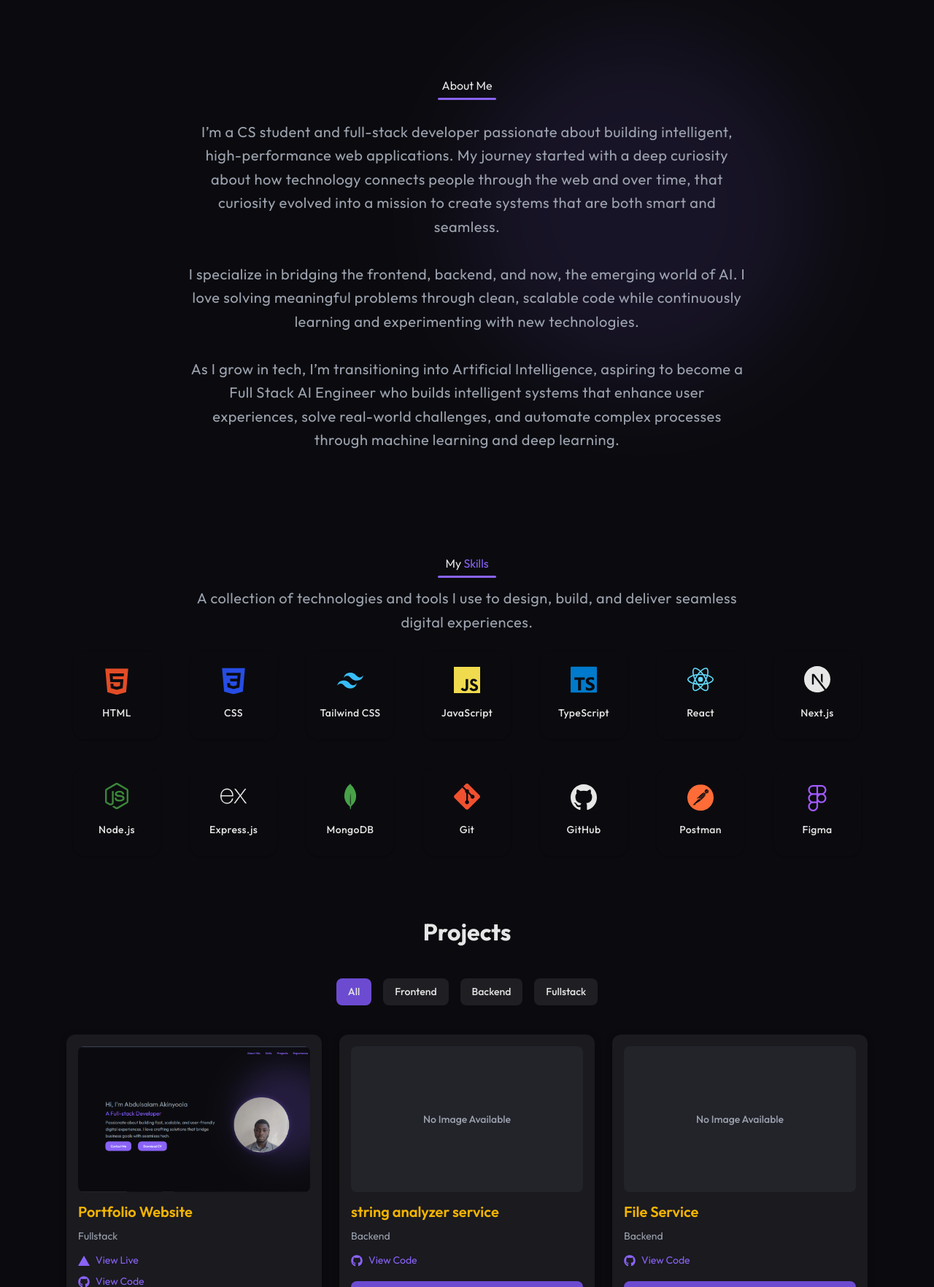
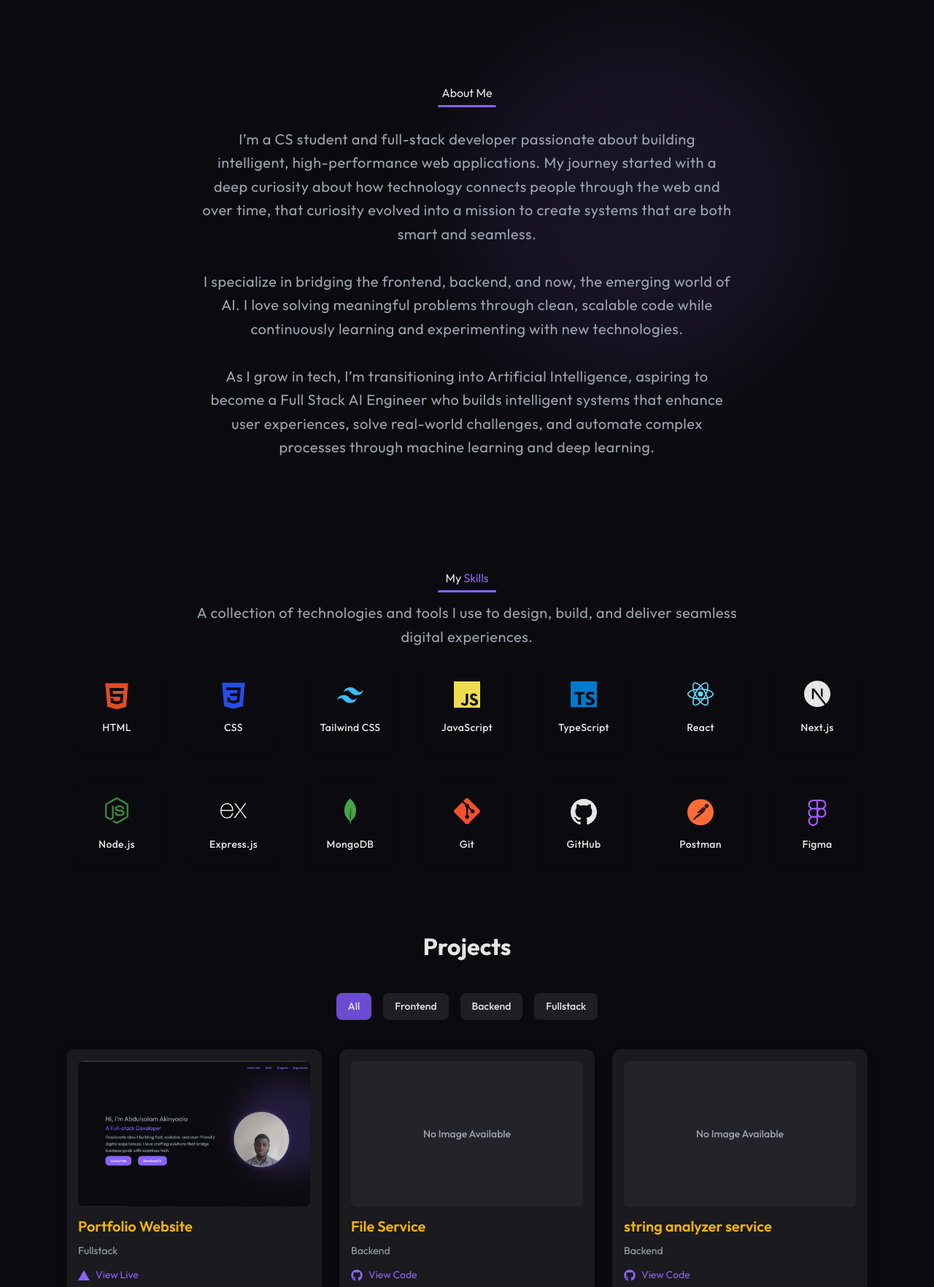
Before and after one commit to Abdulsalamdev/portfolio, a Next.js app: page / in a window 1280 px wide. Shown: the part 836-2600 px from the top of the page at 73% size. Built offline with nearby package versions, Linux system fonts and the light colour scheme.

Commit message:
feat: add tasknest to service

```diff
--- a/components/About.tsx
+++ b/components/About.tsx
@@ -24,7 +24,7 @@ const About = () => {
     <section
       id="about"
       className="relative w-full min-h-screen flex items-center justify-center py-24 px-6 md:px-16 lg:px-32 overflow-hidden bg-transparent"
-      style={{ scrollMarginTop: "80px", width: "100vw" }}
+      style={{ scrollMarginTop: "80px", width: "100vw", paddingTop: "20px"}}
     >
       {/* 🌀 Animated background glow */}
       <motion.div
@@ -52,8 +52,11 @@ const About = () => {
 
         {/* Paragraph */}
         <motion.p
+        style={{
+          paddingInline: "20px"
+        }}
           variants={fadeUp}
-          className="text-[var(--muted)] text-lg md:text-xl leading-relaxed tracking-wide max-w-3xl"
+          className="text-[var(--muted)] text-lg md:text-xl leading-relaxed tracking-wide max-w-3xl px-[20px]"
         >
           I’m a CS student and full-stack developer passionate about building
           intelligent, high-performance web applications. My journey started
--- a/components/ContactForm.tsx
+++ b/components/ContactForm.tsx
@@ -78,7 +78,7 @@ const ContactForm = () => {
           style={{ color: subTextColor, marginBottom: "40px" }}
         >
           Have a project in mind or just want to say hello? Feel free to reach
-          out — I’m always open to new opportunities and collaborations.
+          out, I’m always open to new opportunities and collaborations.
         </motion.p>
 
         <motion.form
--- a/components/Skills.tsx
+++ b/components/Skills.tsx
@@ -51,7 +51,7 @@ const Skills = () => {
     <section
       id="skills"
       className="w-full py-24 px-4 md:px-10 lg:px-20 bg-transparent flex justify-center items-center"
-      style={{ scrollMarginTop: "80px" , width: "100vw"}}
+      style={{ scrollMarginTop: "80px" , width: "100vw", paddingTop: "20px"}}
     >
       <motion.div
         variants={containerVariants}
--- a/data/project.ts
+++ b/data/project.ts
@@ -21,8 +21,20 @@ export const projects: ProjectType[] = [
     liveUrl: "https://abdulsalamakinyoola.vercel.app",
     codeUrl: "https://github.com/Abdulsalamdev/portfolio",
   },
+
   {
     id: "2",
+    title: "File Service",
+    slug: "file-service",
+    category: "backend",
+    description:
+      "FileVault is a secure file and folder management system with both a CLI interface and a RESTful API, built using Node.js, MongoDB, and Redis. It allows authenticated users to manage files and folders with hierarchical structure, public/private access, and user-level permissions.",
+    // image: "/projects/notes-api.png",
+    liveUrl: "#",
+    codeUrl: "https://github.com/Abdulsalamdev/File-vault",
+  },
+  {
+    id: "3",
     title: "string analyzer service",
     slug: "string-analyzer",
     category: "backend",
@@ -31,17 +43,6 @@ export const projects: ProjectType[] = [
     // image: "/projects/notes-api.png",
     liveUrl: "#",
     codeUrl: "https://github.com/Abdulsalamdev/string-analyzer-service",
-  },
-  {
-    id: "3",
-    title: "File Service",
-    slug: "file-service",
-    category: "backend",
-    description:
-      "FileVault is a secure file and folder management system with both a CLI interface and a RESTful API, built using Node.js, MongoDB, and Redis. It allows authenticated users to manage files and folders with hierarchical structure, public/private access, and user-level permissions.",
-    // image: "/projects/notes-api.png",
-    liveUrl: "#",
-    codeUrl: "https://github.com/Abdulsalamdev/File-vault",
   },
   {
     id: "4",
@@ -56,6 +57,17 @@ export const projects: ProjectType[] = [
   },
   {
     id: "5",
+    title: "TaskNest App",
+    slug: "tasknest",
+    category: "frontend",
+    description:
+      "TaskNest is a modern, responsive to-do app with animations, dark mode, and drag-and-drop support. Built using clean UI/UX principles with HTML, CSS, and Vanilla JavaScript.",
+    image: "/projects/tasknest.png",
+    liveUrl: "https://tasknest2.netlify.app/",
+    codeUrl: "https://github.com/Abdulsalamdev/tasknest",
+  },
+  {
+    id: "6",
     title: "Tutordeck App",
     slug: "tutordeck",
     category: "frontend",
@@ -66,7 +78,7 @@ export const projects: ProjectType[] = [
     codeUrl: "https://github.com/Abdulsalamdev/Tutordeck",
   },
   {
-    id: "6",
+    id: "7",
     title: "CarePluse",
     slug: "hospital-api",
     category: "backend",
@@ -77,7 +89,7 @@ export const projects: ProjectType[] = [
     codeUrl: "https://github.com/Abdulsalamdev/CarePluse-backend",
   },
   {
-    id: "7",
+    id: "8",
     title: "Color flipper",
     slug: "color-flipper",
     category: "frontend",
@@ -88,7 +100,7 @@ export const projects: ProjectType[] = [
     codeUrl: "https://github.com/Abdulsalamdev/color-flipper",
   },
   {
-    id: "8",
+    id: "9",
     title: "NaijaAir Frontend",
     slug: "naijaAir-frontend",
     category: "frontend",
```
Also changed, not shown: public/projects/tasknest.png (added).
